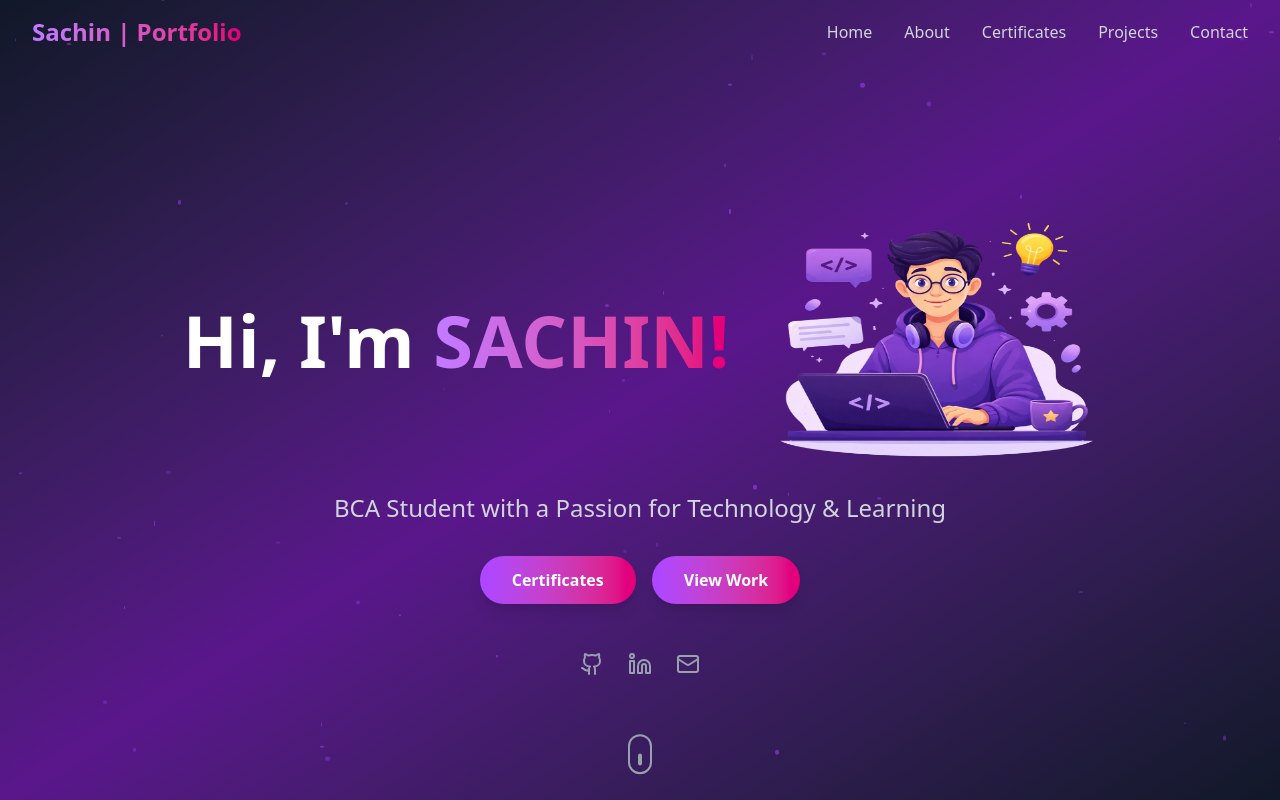
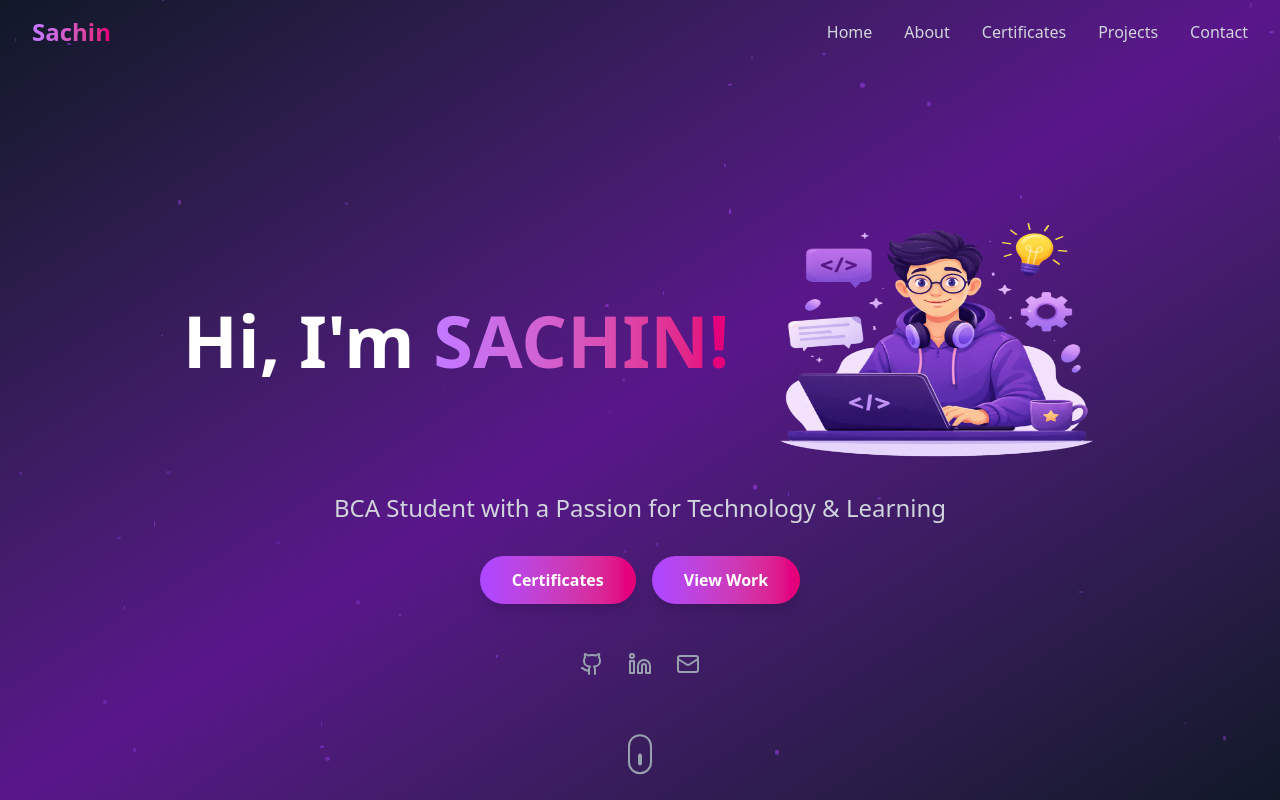
Before and after one commit to sachinv1604/my-portfolio, a React (Vite) app: page / in a window 1280 px wide. Shown: the top 800 px of the page. Built offline with nearby package versions, Linux system fonts and the light colour scheme.

Commit message:
changed headline

```diff
--- a/src/App.jsx
+++ b/src/App.jsx
@@ -49,7 +49,7 @@ const Navbar = () => {
             whileHover={{ scale: 1.05 }}
             className="text-2xl font-bold bg-linear-to-r from-purple-400 to-pink-600 bg-clip-text text-transparent"
           >
-            Sachin | Portfolio
+            Sachin
 
           </motion.div>
 
```
